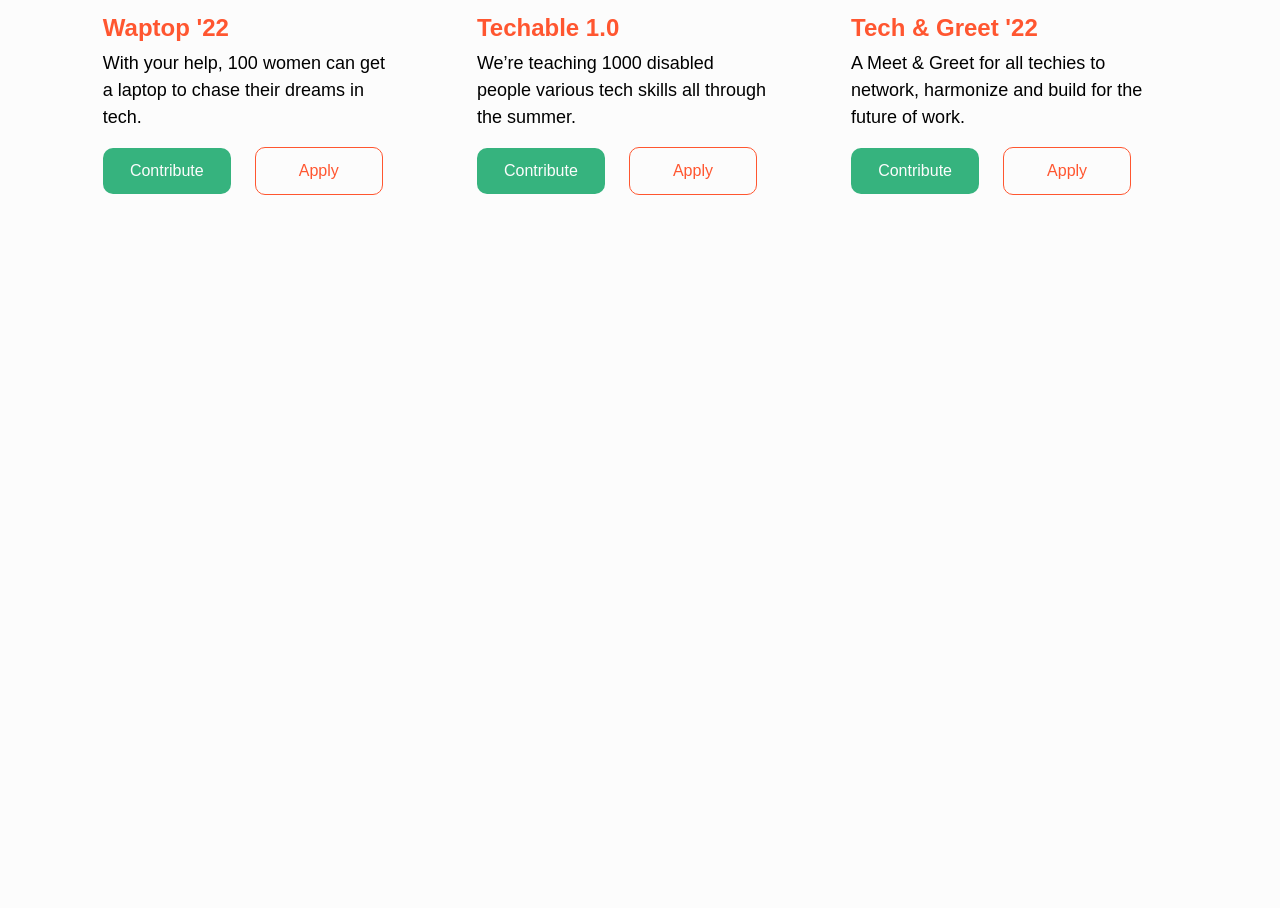
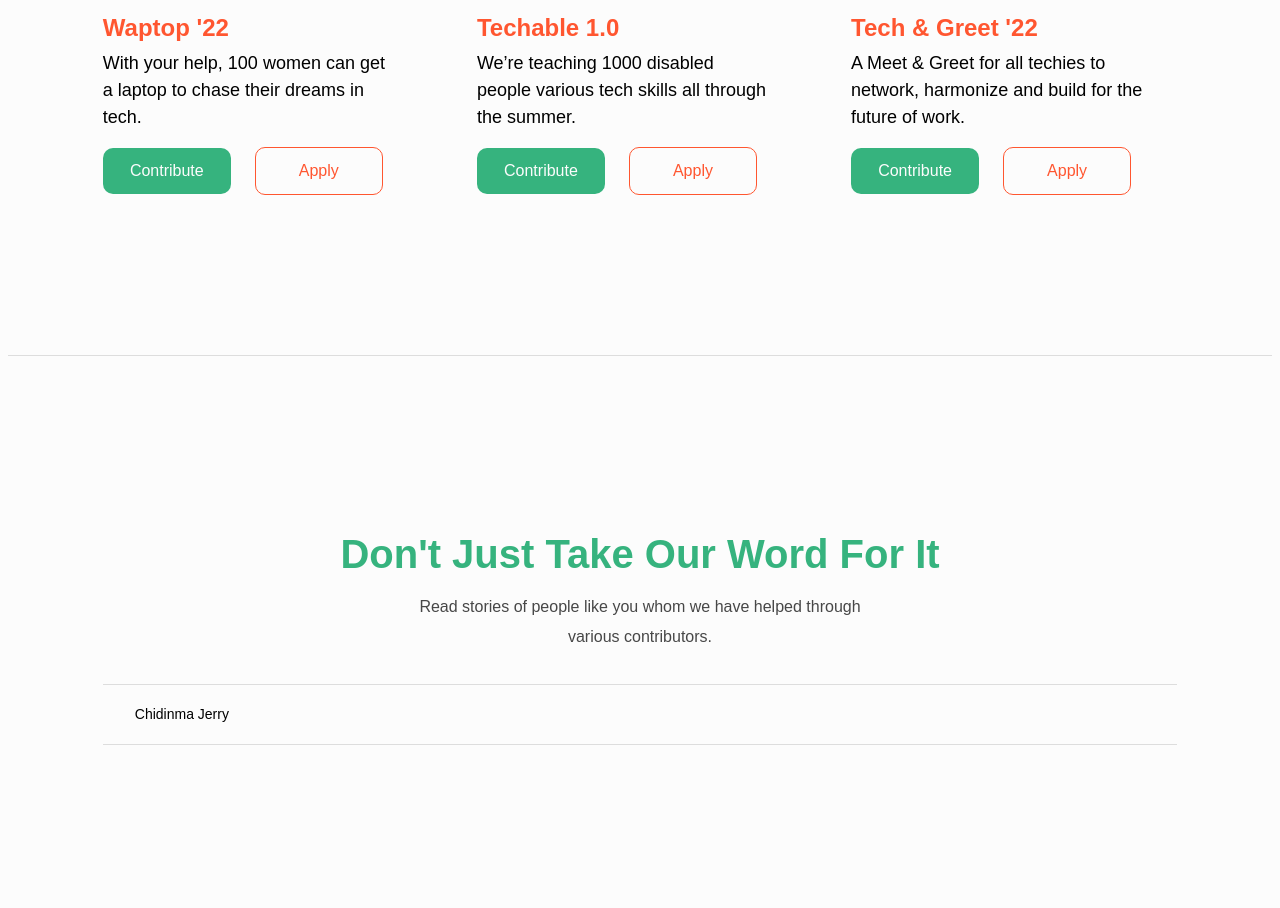
Before and after one commit to winniffy/waq-landing-page, a plain HTML site: page index.html in a window 1280 px wide. Shown: the part 4275-5183 px from the top of the page. Before the commit the page ends 4638 px from the top, so only its background shows below. Drawn offline with Linux system fonts and the light colour scheme.

Commit message:
start testimonial section

```diff
--- a/index.html
+++ b/index.html
@@ -273,5 +273,24 @@
         </div>
     </section>
 
+    <!-- testimonial section -->
+    <section class="section">
+        <div class="section_header">
+            <h2 class="section_title"> Don't Just Take Our Word For It </h2>
+            <h4 class="section_subtitle">
+                Read stories of people like you whom we have helped through various contributors.
+            </h4>
+        </div>
+
+        <!-- testimonial slider -->
+        <div class="slider_container">
+            <div class="slide">
+                <div class="slide_flex-top">
+                    <p class="name">Chidinma Jerry</p>
+                </div>
+            </div>
+        </div>
+    </section>
+
 </body>
 </html>
--- a/styles.css
+++ b/styles.css
@@ -438,6 +438,15 @@ header {
 }
 
 
+/* testimonial section */
+
+.slide {
+    border-top: 1px solid #ddd;
+    border-bottom: 1px solid #ddd;
+    padding: 1rem 2rem;
+}
+
+
 /* mobile responsiveness */
 @media (max-width: 768px) {
 
```
